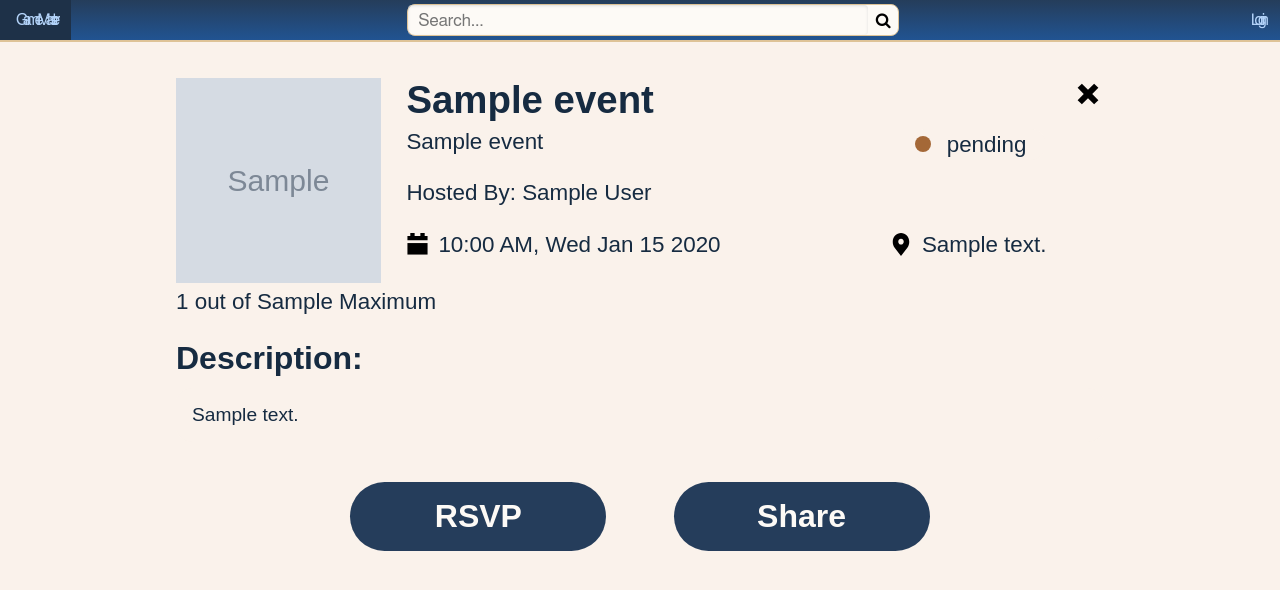
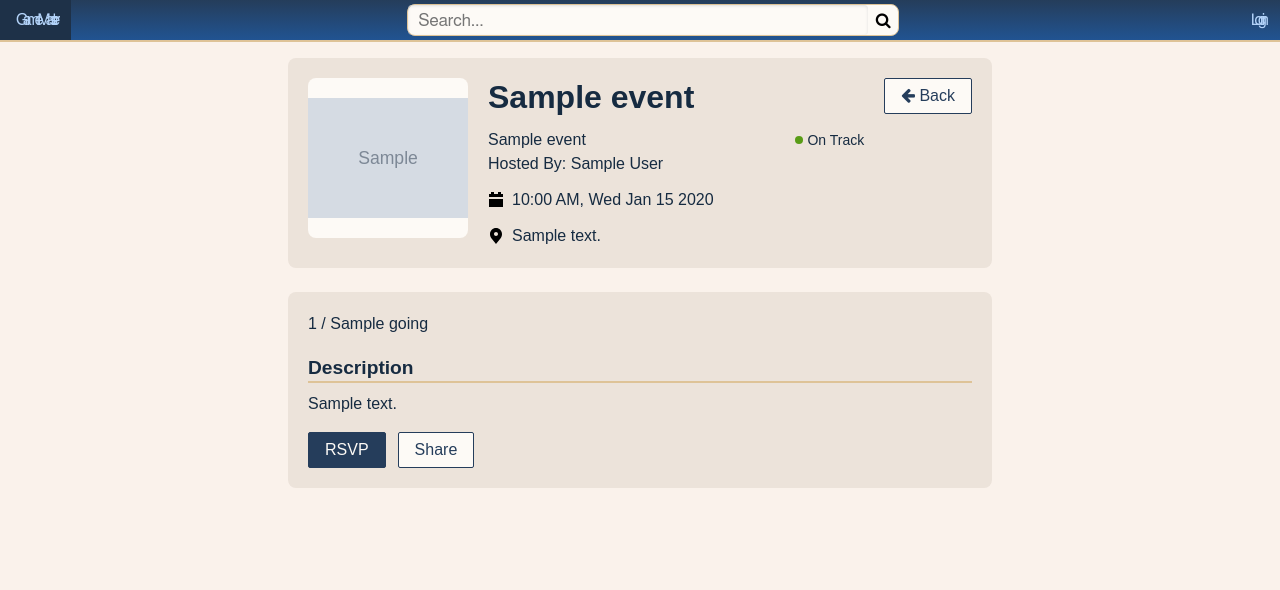
Before and after one commit to CSCI-5117-F26/developing-the-interactive-web-project-1-group-8, a Flask app: template src/developing_the_interactive_web_project_1_group_8/templates/events/event.html in a window 1280 px wide. Shown: the top 590 px of the page. Run offline with Flask 3, Linux system fonts and the light colour scheme; the template is opened without the code that fills it: most values are stand-ins (such as "Sample title", 1, 10 or a date in 2020); grey boxes marked "Sample" are stand-in pictures; parts of the project's set-up code (start-up, migrations or seed data) failed here and were passed over; some libraries are stand-ins or nearby versions.

Commit message:
update carousel and event tile styling for both dashboard and profile

```diff
--- a/src/developing_the_interactive_web_project_1_group_8/static/css/event.css
+++ b/src/developing_the_interactive_web_project_1_group_8/static/css/event.css
@@ -7,153 +7,88 @@
   font-size: 1.2rem;
 }
 
+.event-page {
+  max-width: calc(40vw + 12rem);
+}
+
 .event-heading-container {
   display: flex;
-  height: 16.5vw;
-  gap: 2vw;
+  flex-wrap: wrap;
+  align-items: flex-start;
+  gap: 1.25em;
+  margin-top: 0;
 }
 
 .event-heading-info-conatiner {
-  width: 50vw;
+  flex: 1 1 18rem;
+  min-width: 0;
 }
 
 .event-title {
-  font-weight: bold;
-  font-size: 2.4rem;
-  height: 4vw;
+  margin: 0;
+  font-size: 2em;
+  line-height: 1.2;
+  overflow-wrap: anywhere;
 }
 
-.event-info {
-  height: 4vw;
-  font-size: 1.4rem;
-}
-
+.event-info,
 .event-info-left {
-  font-size: 1.4rem;
-  height: 4vw;
-  margin-left: auto;
+  min-width: 0;
+  font-size: 1em;
+  line-height: 1.5;
 }
 
 .event-info-container {
   display: flex;
-  height: 4vw;
+  flex-wrap: wrap;
+  align-items: center;
+  gap: 0.75em;
+  margin-top: 0.75em;
 }
 
-.event-status-container {
-  display: flex;
-  margin-left: auto;
-  padding: 0.25rem;
-  background-color: var(--color-background);
-  border-radius: 1.2rem;
-  align-items: center;
-  height: 1.4rem;
-}
-
-.status-text {
-    font-size: 1.4rem;
-    margin-left: 1rem;
-    margin-right: 1rem;
-}
-
-.event-status-circle {
-  width: 1rem;
-  height: 1rem;
-  border-radius: 0.5rem;
-  background-color: var(--color-success);
-  align-self: center;
-  justify-self: center;
+.event-info-container > .event-info,
+.event-info-container > .event-info-left {
+  flex: 1 1 12rem;
 }
 
 .event-image {
-  height: 16vw;
-  width: 16vw;
-  background-color: var(--color-muted);
+  width: 10rem;
+  height: 10rem;
+  max-width: 100%;
+  flex-shrink: 0;
 }
 
 .event-back-button-container {
   margin-left: auto;
-  border-radius: 1.25rem;
-  height: 2rem;
-  width: 2rem;
-  justify-self: flex-end;
-  display: flex;
-  align-items: center;
-  justify-content: center;
-}
-
-.event-back-button-container:hover {
-  background-color: var(--color-background);
-}
-
-.event-back-button {
-  height: 1.5rem;
-  width: 1.5rem;
-  justify-self: center;
-  align-self: center;
+  flex-shrink: 0;
 }
 
 .event-icon-container {
-  /* height: 3vw; */
-  font-size: 1.4rem;
-  align-items: center;
   display: flex;
+  align-items: flex-start;
+  gap: 0.5em;
 }
 
 .event-icon {
-    height: 1.4rem;
-    width: 1.4rem;
-    align-self: center;
-    align-self: center;
-    padding-right: 0.6rem;
+  width: 1em;
+  height: 1em;
+  margin-top: 0.25em;
+  flex-shrink: 0;
 }
 
 .description-label {
-  font-weight: bold;
-  font-size: 2rem;
-  height: 3rem;
+  margin: 1em 0 0.5em;
+  font-size: 1.2rem;
+  line-height: 1.3;
+}
+
+.description,
+.event-icon-container > div {
+  overflow-wrap: anywhere;
 }
 
 .description {
-    padding: 1rem;
-    border-radius: 1rem;
-    background-color: var(--color-background);
-    font-size: 1.2rem;
+  font-size: 1em;
+  line-height: 1.5;
+  white-space: pre-wrap;
 }
-
-.event-buttons-container {
-  margin-top: 2rem;
-  display: flex;
-  align-items: center;
-  justify-content: center;
-  gap: 4vw;
-}
-
-.event-button-href {
-  background-color: var(--color-primary);
-  border: none;
-  border-radius: 4rem;
-  color: var(--color-text-inverse);
-  padding: 1rem;
-  text-align: center;
-  text-decoration: none;
-  font-size: 2rem;
-  font-weight: bolder;
-  margin: 1vh;
-  cursor: pointer;
-  width: 14rem;
-}
-
-.event-button {
-  background-color: var(--color-primary);
-  border: none;
-  border-radius: 4rem;
-  color: var(--color-text-inverse);
-  padding: 1rem;
-  text-align: center;
-  text-decoration: none;
-  font-size: 2rem;
-  font-weight: bolder;
-  margin: 1vh;
-  cursor: pointer;
-  width: 16rem;
-}
--- a/src/developing_the_interactive_web_project_1_group_8/static/css/styles.css
+++ b/src/developing_the_interactive_web_project_1_group_8/static/css/styles.css
@@ -175,7 +175,7 @@ main {
 }
 
 .label-pad {
-  margin-top:1em;
+  margin-top: 1em;
 }
 
 .autocomplete-items {
@@ -199,8 +199,6 @@ main {
 .autocomplete-active {
   background-color: #e9e9e9;
 }
-
-
 
 .page-panel {
   box-sizing: border-box;
@@ -284,13 +282,15 @@ main {
 
 .settings-page,
 .profile-page,
-.friend-requests-page {
+.friend-requests-page,
+.event-page {
   width: 100%;
   padding: 0 0 1.5em;
 }
 
 .settings-page h1,
-.friend-requests-page h1 {
+.friend-requests-page h1,
+.event-page h1 {
   margin-top: 0;
 }
 
@@ -343,7 +343,9 @@ main {
 }
 
 .settings-page .pure-button-primary,
-.friend-requests-page .pure-button-primary {
+.friend-requests-page .pure-button-primary,
+.event-page .pure-button.pure-button-primary,
+.event-tile .pure-button.pure-button-primary {
   color: var(--color-text-inverse);
   background-color: var(--color-primary);
 }
@@ -401,7 +403,9 @@ main {
   overflow-wrap: anywhere;
 }
 
-.account-notice .pure-button {
+.account-notice .pure-button,
+.event-page .pure-button,
+.event-tile .pure-button {
   color: var(--color-primary);
   background-color: var(--color-surface);
   border: 1px solid var(--color-primary);
@@ -412,7 +416,9 @@ main {
   display: none;
 }
 
-.account-notice .pure-button:focus-visible {
+.account-notice .pure-button:focus-visible,
+.event-page .pure-button:focus-visible,
+.event-tile .pure-button:focus-visible {
   outline: 2px solid var(--color-primary);
   outline-offset: 3px;
 }
@@ -435,3 +441,35 @@ main {
   margin-top: 0;
   font-size: 1.1em;
 }
+
+.event-status-container {
+  display: inline-flex;
+  align-items: center;
+  gap: 0.35em;
+  font-size: 0.875rem;
+  line-height: 1.4;
+  white-space: nowrap;
+}
+
+.event-status-circle {
+  width: 0.5rem;
+  height: 0.5rem;
+  flex-shrink: 0;
+  border-radius: 50%;
+  background-color: var(--color-success);
+}
+
+.event-image,
+.event-game-image {
+  object-fit: contain;
+  border-radius: 0.5rem;
+  background-color: var(--color-surface);
+}
+
+.event-image-placeholder {
+  display: flex;
+  align-items: center;
+  justify-content: center;
+  color: var(--color-text-secondary);
+  font-size: 0.875rem;
+}
--- a/src/developing_the_interactive_web_project_1_group_8/templates/account/user.html
+++ b/src/developing_the_interactive_web_project_1_group_8/templates/account/user.html
@@ -96,8 +96,9 @@
 </section>
 {% endif %}
 {% for title, events in sections %}
-<section class="profile-section row">
+<section class="profile-section row event-row">
   <h2>{{ title }}</h2>
+  <div class="event-carousel">
     <div class="carousel">
       {% if events|length == 0 %}
       <div class="no-events">
@@ -109,6 +110,7 @@
       {% endfor %}
       {% endif %}
     </div>
+  </div>
 </section>
 {% endfor %}
 </div>
--- /dev/null
+++ b/src/developing_the_interactive_web_project_1_group_8/templates/components/event_status.html
@@ -0,0 +1,15 @@
+<div class="event-status-container">
+  {% if event.status == "Canceled" %}
+  <div class="event-status-circle" style="background-color: var(--color-muted);"></div>
+  <div>Canceled</div>
+  {% elif event.min_attendees > event.count %}
+  <div class="event-status-circle" style="background-color: var(--color-warning);"></div>
+  <div>Pending</div>
+  {% elif event.count >= event.max_attendees %}
+  <div class="event-status-circle" style="background-color: var(--color-success);"></div>
+  <div>Full</div>
+  {% else %}
+  <div class="event-status-circle"></div>
+  <div>On Track</div>
+  {% endif %}
+</div>
--- a/src/developing_the_interactive_web_project_1_group_8/templates/events/event.html
+++ b/src/developing_the_interactive_web_project_1_group_8/templates/events/event.html
@@ -7,17 +7,17 @@
 {% endblock %}
 
 {% block content %}
-<section class="page-panel">
+<section class="event-page page-panel">
     <!-- <div class="event-container"> -->
-        <div class="event-heading-container">
-            <img class="event-image"
+        <div class="event-heading-container profile-section">
             {% if event.image_url %}
-            src="{{ event.image_url }}"
+            <img class="event-image" src="{{ event.image_url }}">
+            {% else %}
+            <div class="event-image event-image-placeholder">No image</div>
             {% endif %}
-            >
 
             <div class="event-heading-info-conatiner">
-                <div class="event-title">{{ event.name }}</div>
+                <h1 class="event-title">{{ event.name }}</h1>
                 <div class="event-info-container">
                     <div class="event-info">
                         {% if event.game_name %}
@@ -26,18 +26,7 @@
                         Unknown Game
                         {% endif %}
                     </div>
-                    <div class="event-status-container">
-                        {% if event.status == "scheduled" %}
-                            <div class="event-status-circle"></div>
-                        {% elif event.status == "pending" %}
-                            <div class="event-status-circle"
-                            style="background-color: var(--color-warning);"></div>
-                        {% else %}
-                            <div class="event-status-circle"
-                            style="background-color: var(--color-danger);"></div>
-                        {% endif %}
-                        <div class="status-text">{{event.status}}</div>
-                    </div>
+                    {% include "components/event_status.html" %}
                 </div>
                 <div class="event-info">
                     Hosted By: {% if event.display_name %}{{ event.display_name }}
@@ -62,24 +51,27 @@
                 </div>
             </div>
             <div class="event-back-button-container">
-                <img src="{{ url_for('static', filename='images/x.svg') }}"
-                class="event-back-button" alt="x" onclick="history.back()">
+                <button class="pure-button" type="button" onclick="history.back()">
+                    <i class="fa fa-arrow-left"></i> Back
+                </button>
             </div>
         </div>
+    <section class="profile-section">
         <div class="event-info">
-            {{ event.count }} out of {{event.max_attendees}} Maximum
+            {{ event.count }} / {{event.max_attendees}} going
         </div>
-        <div class="description-label">
-            Description:
-        </div>
+        <h2 class="description-label">
+            Description
+        </h2>
 
         <div class="description">{{event.description}}</div>
 
-        <div class="event-buttons-container">
+        <div class="event-buttons-container settings-actions">
             <!-- If pending, calandar button, otherwise RSVP -->
-            <a class="event-button-href" href="/rsvp/{{ event.id }}">RSVP</a>
-            <button class="event-button" onclick="copyURL()" id="copyButton">Share</button>
+            <a class="event-button-href pure-button pure-button-primary" href="/rsvp/{{ event.id }}">RSVP</a>
+            <button class="event-button pure-button" onclick="copyURL()" id="copyButton">Share</button>
         </div>
+    </section>
     <!-- </div> -->
 
 </section>
@@ -93,10 +85,12 @@
             const button = document.getElementById("copyButton");
             button.innerText = "Link Copied";
             button.style.backgroundColor = "var(--color-topbar-hover)"
+            button.style.color = "var(--color-text-inverse)"
             // button.style.backgroundColor =
             setTimeout(() => {
                 button.innerText = "Share";
-                button.style.backgroundColor = "var(--color-primary)"
+                button.style.backgroundColor = "var(--color-surface)"
+                button.style.color = "var(--color-text-primary)"
             }, 600);
         })
         .catch(err => {
```
Also changed, not shown: src/developing_the_interactive_web_project_1_group_8/static/css/tile.css (+75 -72 lines), src/developing_the_interactive_web_project_1_group_8/templates/components/event_tile.html (+18 -31 lines), src/developing_the_interactive_web_project_1_group_8/templates/index.html (+7 -5 lines). Lines whose indentation alone changed are shown as unchanged.
